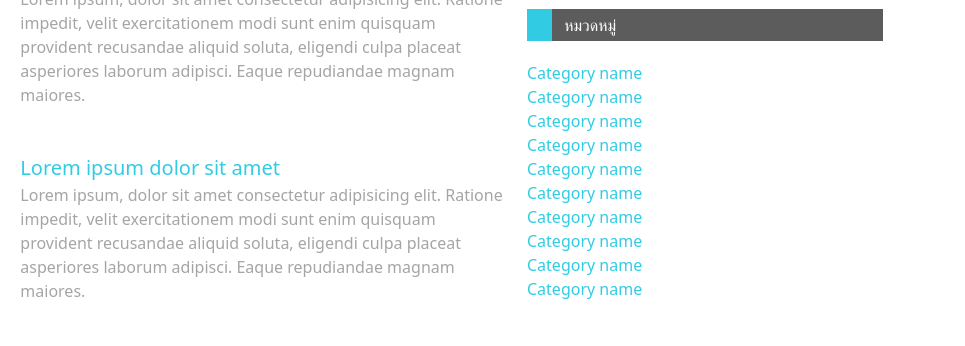
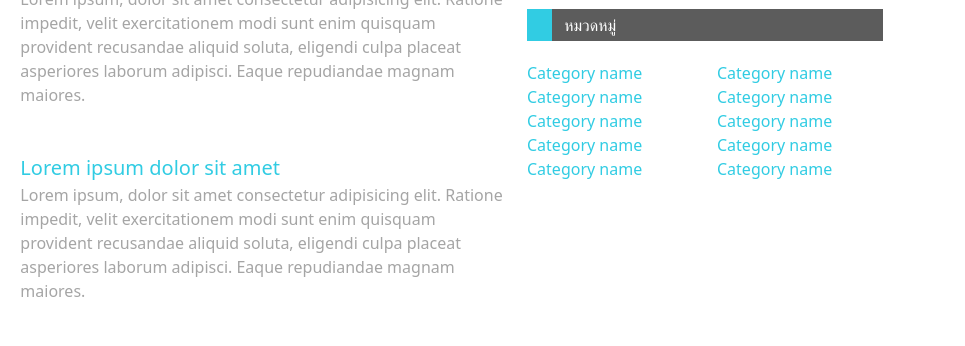
Before and after one commit to Jiras-1996/Jiras-1996.github.io, a plain HTML site: page index.html in a window 1280 px wide. Shown: the part 1727-2073 px from the top of the page, 315-1280 px from the left. Drawn offline with Linux system fonts and the light colour scheme; files whose address does not match are found by name.

Commit message:
Update index.html

```diff
--- a/index.html
+++ b/index.html
@@ -358,7 +358,7 @@
                         </div>
                     </div>
 
-                    <div class="categories">
+                    <div class="categories row">
                         <div class="col-6"><a href="#">Category name</a></div>
                         <div class="col-6"><a href="#">Category name</a></div>
                         <div class="col-6"><a href="#">Category name</a></div>
```
